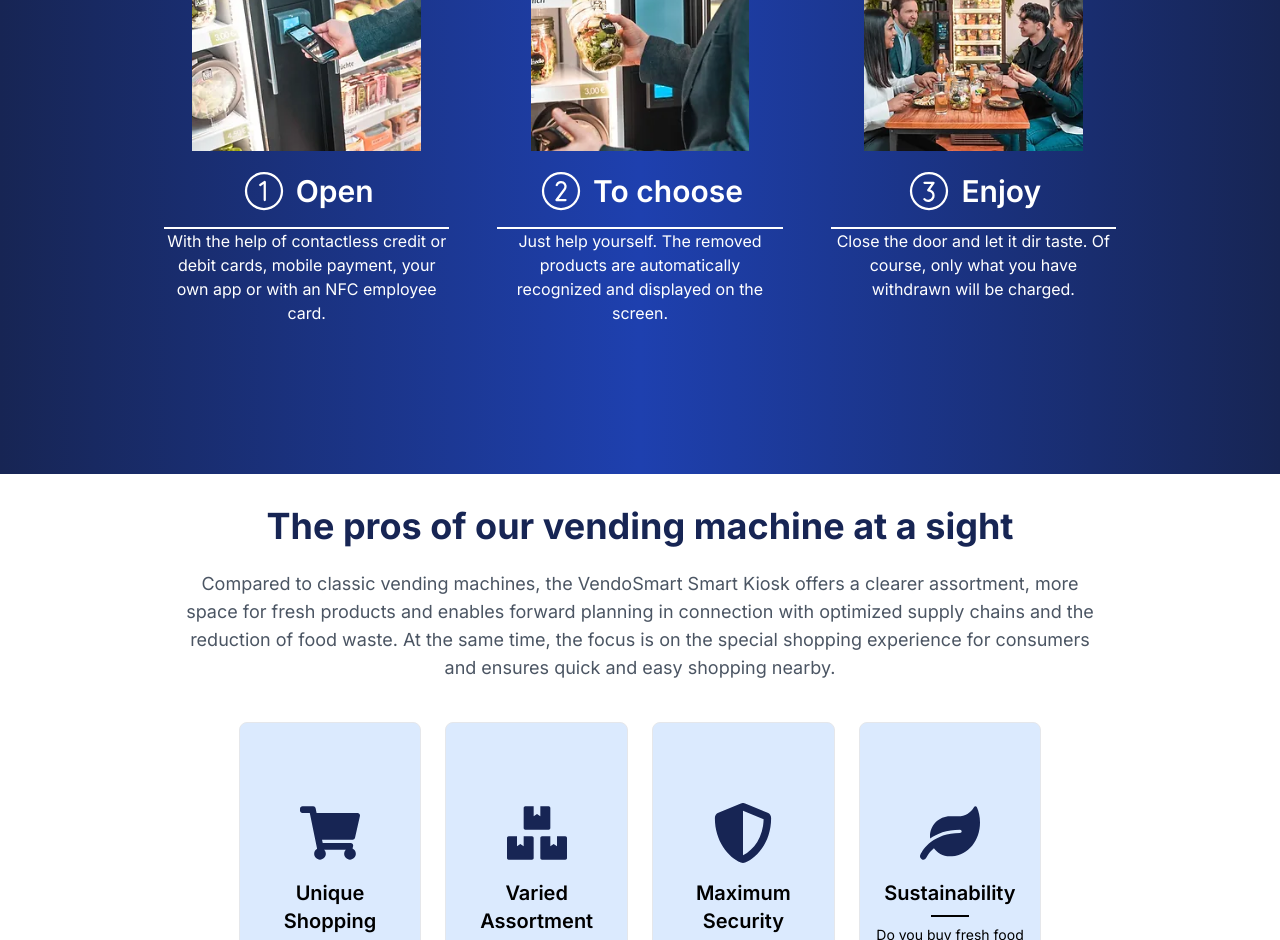
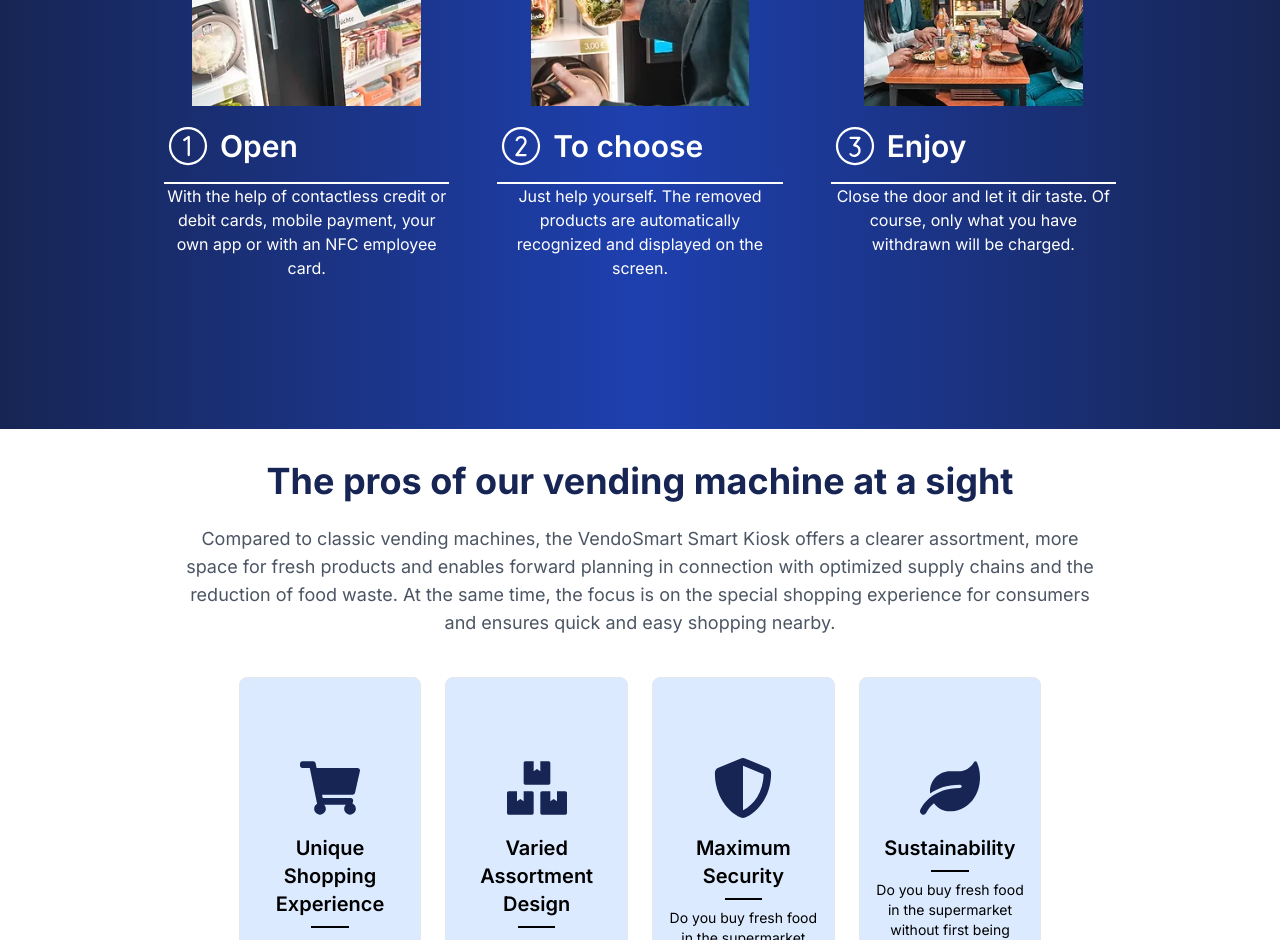
Before and after one commit to Georges13Metri/Vendo-AliBoss, a Next.js app: page / in a window 1280 px wide. Shown: the part 1860-2800 px from the top of the page. Built offline with nearby package versions, Linux system fonts and the light colour scheme.

Commit message:
componentTransition/scrolldown

```diff
--- a/src/components/Contact/Contactus.tsx
+++ b/src/components/Contact/Contactus.tsx
@@ -69,7 +69,7 @@ const Contactus = () => {
 
   return (
     <div
-      id="contactUs"
+      id="contactus"
       className=" flex flex-col p-10
        gap-8  items-center bg-gradient-to-r from-blue-950 via-blue-800
        to-blue-950"
--- a/src/components/Hero/Hero2.tsx
+++ b/src/components/Hero/Hero2.tsx
@@ -14,30 +14,35 @@ import {
   FaLock,
   FaTabletAlt,
 } from "react-icons/fa";
+import TransitionWrapper from "../TransitionWrapper";
 
 const Hero2 = () => {
   return (
     <div
-      className="bg-white py-12 px-4 sm:px-6 lg:px-8 flex
+      className="bg-white flex
     items-center min-h-screen"
     >
-      <div className="max-w-7xl mx-auto">
+      <div className="max-w-7xl mx-auto p-5">
+        <TransitionWrapper direction="y" offset="20">
           <h1
             className="text-3xl lg:text-4xl font-bold
          text-blue-950 mb-4 sm:text-center"
           >
             The vending system for efficient and flexible shopping
           </h1>
+        </TransitionWrapper>
+        <TransitionWrapper direction="x" offset="20">
           <p className="text-lg text-gray-600 mb-6 sm:text-center">
             Vendo&apos;s food vending machines revolutionize the shopping
-          experience and allow businesses to efficiently extend their reach and
-          hours of operation. Our 24/7 vending machines are flexible for use in
-          commercial or residential settings and offer cashless payment options.
-          Give your customers a seamless shopping experience with cashless
-          payment options and an intelligent product assortment. With our white
-          label option, you can customize the Smart Fridge to match your
-          branding and reinforce your brand.
+            experience and allow businesses to efficiently extend their reach
+            and hours of operation. Our 24/7 vending machines are flexible for
+            use in commercial or residential settings and offer cashless payment
+            options. Give your customers a seamless shopping experience with
+            cashless payment options and an intelligent product assortment. With
+            our white label option, you can customize the Smart Fridge to match
+            your branding and reinforce your brand.
           </p>
+        </TransitionWrapper>
         <div
           className="grid grid-cols-1 sm:grid-cols-1 md:grid-cols-3 gap-8 p-5
         sm:mx-auto md:mx-auto"
--- a/src/components/Hero/Hero3.tsx
+++ b/src/components/Hero/Hero3.tsx
@@ -7,41 +7,25 @@ import {
   PiNumberCircleThreeLight,
 } from "react-icons/pi";
 import { useInView } from "react-intersection-observer";
+import TransitionWrapper from "../TransitionWrapper";
 
 const Hero3 = () => {
-  const [ref, inView] = useInView();
-  const [isVisible, setIsVisible] = useState(false);
-
-  if (inView && !isVisible) {
-    setIsVisible(true);
-  }
-
   return (
     <div
-      ref={ref}
       className="bg-gradient-to-r from-blue-950 via-blue-800
-       to-blue-950 text-white py-12 min-h-screen items-center flex"
+       to-blue-950 text-white  min-h-screen items-center flex"
     >
       <div className="container mx-auto text-center">
-        <h1
-          className={`text-4xl font-bold mb-4 text-custom-yellow ${
-            isVisible
-              ? "transition-all duration-1000 transform translate-y-0 opacity-100"
-              : "opacity-0 transform translate-y-5"
-          }`}
-        >
+        <TransitionWrapper direction="y" offset="20">
+          <h1 className="text-4xl font-bold mb-4 text-custom-yellow">
             How does purchasing with Vendo work?
           </h1>
-        <p
-          className={`text-lg mb-8 ${
-            isVisible
-              ? "transition-all duration-1000 transform translate-y-0 opacity-100"
-              : "opacity-0 transform translate-y-10"
-          }`}
-        >
+
+          <p className="text-lg mb-8">
             Shopping at the smart fridge takes 15 seconds, which largely avoids
             long queues
           </p>
+        </TransitionWrapper>
         <div className="flex flex-col sm:flex-row justify-center items-start gap-4 p-5 w-4/5 mx-auto">
           <div className="w-full sm:w-1/3 px-4 mb-8 sm:mb-0 flex flex-col items-center">
             <div className="mb-4 h-56 w-full relative">
@@ -52,26 +36,16 @@ const Hero3 = () => {
                 style={{ objectFit: "contain" }}
               />
             </div>
-            <div
-              className={`flex items-center  ${
-                isVisible
-                  ? "transition-all duration-1000 transform translate-x-0 opacity-100"
-                  : "opacity-0 transform translate-x-10"
-              }`}
-            >
+            <TransitionWrapper direction="x" offset="20">
+              <div className="flex items-center">
                 <PiNumberCircleOneLight className="text-5xl" />
                 <h2 className="text-3xl font-semibold ml-2">Open</h2>
               </div>
-            <div
-              className={`border-t-2 border-white my-3 ${
-                isVisible
-                  ? "transition-all duration-1000 transform translate-x-0 opacity-100"
-                  : "opacity-0 transform translate-x-10"
-              }`}
-            >
+              <div className="border-t-2 border-white my-3">
                 With the help of contactless credit or debit cards, mobile
                 payment, your own app or with an NFC employee card.
               </div>
+            </TransitionWrapper>
           </div>
           <div className="w-full sm:w-1/3 px-4 mb-8 sm:mb-0 flex flex-col items-center">
             <div className="mb-4 h-56 w-full relative">
@@ -82,26 +56,17 @@ const Hero3 = () => {
                 style={{ objectFit: "contain" }}
               />
             </div>
-            <div
-              className={`flex items-center  ${
-                isVisible
-                  ? "transition-all duration-1000 transform translate-x-0 opacity-100"
-                  : "opacity-0 transform translate-x-10"
-              }`}
-            >
+            <TransitionWrapper direction="x" offset="20">
+              <div className="flex items-center">
                 <PiNumberCircleTwoLight className="text-5xl" />
                 <h2 className="text-3xl font-semibold ml-2">To choose</h2>
               </div>
-            <div
-              className={`border-t-2 border-white my-3 ${
-                isVisible
-                  ? "transition-all duration-1000 transform translate-x-0 opacity-100"
-                  : "opacity-0 transform translate-x-10"
-              }`}
-            >
+
+              <div className="border-t-2 border-white my-3">
                 Just help yourself. The removed products are automatically
                 recognized and displayed on the screen.
               </div>
+            </TransitionWrapper>
           </div>
           <div className="w-full sm:w-1/3 px-4 flex flex-col items-center">
             <div className="mb-4 h-56 w-full relative">
@@ -112,26 +77,16 @@ const Hero3 = () => {
                 style={{ objectFit: "contain" }}
               />
             </div>
-            <div
-              className={`flex items-center  ${
-                isVisible
-                  ? "transition-all duration-1000 transform translate-x-0 opacity-100"
-                  : "opacity-0 transform translate-x-10"
-              }`}
-            >
+            <TransitionWrapper direction="x" offset="20">
+              <div className="flex items-center">
                 <PiNumberCircleThreeLight className="text-5xl" />
                 <h2 className="text-3xl font-semibold ml-2">Enjoy</h2>
               </div>
-            <div
-              className={`border-t-2 border-white mt-3 my-3  ${
-                isVisible
-                  ? "transition-all duration-1000 transform translate-x-0 opacity-100"
-                  : "opacity-0 transform translate-x-10"
-              }`}
-            >
-              Close the door and let it dir taste. Of course, only what you have
-              withdrawn will be charged.
+              <div className="border-t-2 border-white mt-3 my-3">
+                Close the door and let it dir taste. Of course, only what you
+                have withdrawn will be charged.
               </div>
+            </TransitionWrapper>
           </div>
         </div>
       </div>
--- a/src/components/Hero/Hero4.tsx
+++ b/src/components/Hero/Hero4.tsx
@@ -1,75 +1,48 @@
 "use client";
-import React, { useState, useEffect } from "react";
-import { useInView } from "react-intersection-observer";
+import React from "react";
+import Image from "next/image";
 import { FaShoppingCart, FaBoxes, FaShieldAlt, FaLeaf } from "react-icons/fa";
+import TransitionWrapper from "../TransitionWrapper";
 
 const Hero4 = () => {
-  const [ref, inView] = useInView();
-  const [isVisible, setIsVisible] = useState(false);
-
-  useEffect(() => {
-    if (inView && !isVisible) {
-      setIsVisible(true);
-    }
-  }, [inView, isVisible]);
-
-  const transitionClassesX = isVisible
-    ? "transition-transform duration-1000 transform translate-x-0 opacity-100"
-    : "opacity-0 transform translate-x-10";
-  const transitionClassesY = isVisible
-    ? "transition-transform duration-1000 transform translate-y-0 opacity-100"
-    : "opacity-0 transform translate-y-5";
-
   return (
-    <div
-      ref={ref}
-      className="bg-white  p-2 text-black min-h-screen flex items-center"
-    >
+    <div className="bg-white p-2 text-black min-h-screen flex items-center">
       <div className="container mx-auto text-center">
-        <h1
-          className={`text-4xl font-bold mb-4 text-blue-950 ${transitionClassesY}`}
-        >
-          The pros of our vending machine at a sight
-        </h1>
-        <p
-          className={`text-lg mb-8 lg:w-3/4 md:w-full p-2 text-gray-600
-           mx-auto  ${transitionClassesX}`}
-        >
-          Compared to classic vending machines, the VendoSmart Smart Kiosk
-          offers a clearer assortment, more space for fresh products and enables
-          forward planning in connection with optimized supply chains and the
-          reduction of food waste. At the same time, the focus is on the special
-          shopping experience for consumers and ensures quick and easy shopping
-          nearby.
-        </p>
-        <div
-          className="grid grid-cols-1 sm:grid-cols-2
-         md:grid-cols-4 gap-6 px-5 sm:w-full sm:mx-auto
-          mx-auto lg:w-2/3"
-        >
+        <TransitionWrapper direction="y" offset="20">
+          <h1 className="text-4xl font-bold mb-4 text-blue-950">
+            The pros of our vending machine at a sight
+          </h1>
+        </TransitionWrapper>
+        <TransitionWrapper direction="x" offset="20">
+          <p className="text-lg mb-8 lg:w-3/4 md:w-full p-2 text-gray-600 mx-auto">
+            Compared to classic vending machines, the VendoSmart Smart Kiosk
+            offers a clearer assortment, more space for fresh products and
+            enables forward planning in connection with optimized supply chains
+            and the reduction of food waste. At the same time, the focus is on
+            the special shopping experience for consumers and ensures quick and
+            easy shopping nearby.
+          </p>
+        </TransitionWrapper>
+        <div className="grid grid-cols-1 sm:grid-cols-2 md:grid-cols-4 gap-6 px-5 sm:w-full sm:mx-auto mx-auto lg:w-2/3">
           <ContentBox
             icon={<FaShoppingCart />}
             title="Unique Shopping Experience"
             description="Do you buy fresh food in the supermarket without first being sure of the quality? Probably not - but this is exactly what happens with most conventional vending machines."
-            transitionClassesY={transitionClassesY}
           />
           <ContentBox
             icon={<FaBoxes />}
             title="Varied Assortment Design"
             description="Do you buy fresh food in the supermarket without first being sure of the quality? Probably not - but this is exactly what happens with most conventional vending machines."
-            transitionClassesY={transitionClassesY}
           />
           <ContentBox
             icon={<FaShieldAlt />}
             title="Maximum Security"
             description="Do you buy fresh food in the supermarket without first being sure of the quality? Probably not - but this is exactly what happens with most conventional vending machines."
-            transitionClassesY={transitionClassesY}
           />
           <ContentBox
             icon={<FaLeaf />}
             title="Sustainability"
             description="Do you buy fresh food in the supermarket without first being sure of the quality? Probably not - but this is exactly what happens with most conventional vending machines."
-            transitionClassesY={transitionClassesY}
           />
         </div>
       </div>
@@ -81,28 +54,20 @@ interface ContentBoxProps {
   icon: React.ReactNode;
   title: string;
   description: string;
-  transitionClassesY: string;
 }
 
 const ContentBox: React.FC<ContentBoxProps> = ({
   icon,
   title,
   description,
-  transitionClassesY,
 }) => (
-  <div className="border p-4 rounded-lg bg-blue-100 py-20 ">
-    <div
-      className={`flex justify-center text-6xl text-blue-950 ${transitionClassesY}`}
-    >
-      {icon}
-    </div>
-    <h2 className={`text-xl font-semibold mt-4 ${transitionClassesY}`}>
-      {title}
-    </h2>
-    <div
-      className={`border-b-2 border-black w-1/4 mx-auto my-2 ${transitionClassesY}`}
-    ></div>
-    <p className={`text-sm ${transitionClassesY}`}>{description}</p>
+  <div className="border p-4 rounded-lg bg-blue-100 py-20">
+    <TransitionWrapper direction="y" offset="20">
+      <div className="flex justify-center text-6xl text-blue-950">{icon}</div>
+      <h2 className="text-xl font-semibold mt-4">{title}</h2>
+      <div className="border-b-2 border-black w-1/4 mx-auto my-2"></div>
+      <p className="text-sm">{description}</p>
+    </TransitionWrapper>
   </div>
 );
 
--- a/src/components/Hero/Hero5.tsx
+++ b/src/components/Hero/Hero5.tsx
@@ -4,6 +4,7 @@ import Image from "next/image";
 const Hero5 = () => {
   return (
     <div
+      id="hero5"
       className="bg-gradient-to-r from-blue-950 via-blue-800
       to-blue-950  min-h-screen p-5 lg:p-0 flex items-center"
     >
--- a/src/components/Hero/Hero6/Hero6.tsx
+++ b/src/components/Hero/Hero6/Hero6.tsx
@@ -3,46 +3,31 @@ import React, { useState, useEffect } from "react";
 import { useInView } from "react-intersection-observer";
 import Slider from "./SliderComponent";
 import { boxes } from "./sliderData";
+import TransitionWrapper from "@/components/TransitionWrapper";
 
 const Hero6 = () => {
-  const [ref, inView] = useInView();
-  const [isVisible, setIsVisible] = useState(false);
-
-  useEffect(() => {
-    if (inView && !isVisible) {
-      setIsVisible(true);
-    }
-  }, [inView, isVisible]);
-
-  const transitionClassesX = isVisible
-    ? "transition-transform duration-1000 transform translate-x-0 opacity-100"
-    : "opacity-0 transform translate-x-10";
-  const transitionClassesY = isVisible
-    ? "transition-transform duration-1000 transform translate-y-0 opacity-100"
-    : "opacity-0 transform translate-y-5";
-
   return (
-    <div id="hero6" ref={ref} className="bg-white p-10 text-gray-600">
+    <div id="hero6" className="bg-white p-10 text-gray-600">
+      <TransitionWrapper direction="y" offset="20">
         <div className="container mx-auto text-center lg:w-1/2">
-        <h1
-          className={`text-4xl font-bold mb-4 text-blue-950 ${transitionClassesY}`}
-        >
+          <h1 className="text-4xl font-bold mb-4 text-blue-950">
             Vendosmart operations is powered by Fresh Mix catering. We provide a
             delicious selection of cold sandwiches, hot meals, salads, desserts
             and drinks. All our food items are freshly prepared, replenished and
             replaced daily .
           </h1>
         </div>
+      </TransitionWrapper>
+      <TransitionWrapper direction="x" offset="20">
         <div>
           <p
-          className={` mb-8 lg:w-1/2 md:w-full p-2 font-semibold
-           text-2xl text-center
-           mx-auto text-gray-600  ${transitionClassesX}`}
+            className="mb-8 lg:w-1/2 md:w-full p-2 font-semibold text-2xl text-center
+           mx-auto text-gray-600"
           >
             Slide to view some of the items in our fridges
           </p>
         </div>
-
+      </TransitionWrapper>
       <div>
         <Slider boxes={boxes} />
       </div>
--- a/src/components/Hero/Hero7.tsx
+++ b/src/components/Hero/Hero7.tsx
@@ -4,35 +4,24 @@ import React, { useEffect, useState } from "react";
 import { FaCheckCircle } from "react-icons/fa";
 import { IoMdCloseCircle } from "react-icons/io";
 import { useInView } from "react-intersection-observer";
+import TransitionWrapper from "../TransitionWrapper";
 
 const Hero7 = () => {
-  const [ref, inView] = useInView();
-  const [isVisible, setIsVisible] = useState(false);
-
-  useEffect(() => {
-    if (inView && !isVisible) {
-      setIsVisible(true);
-    }
-  }, [inView, isVisible]);
-
-  const transitionClassesY = isVisible
-    ? "transition-transform duration-1000 transform translate-y-0 opacity-100"
-    : "opacity-0 transform translate-y-10";
-
   return (
     <div
-      ref={ref}
-      className="bg-white flex p-10 items-center
+      className="bg-white flex p-5 items-center
     flex-col text-black min-h-screen justify-center"
     >
-      <h1
-        className={`text-4xl font-bold mb-10 md:w-full lg:w-1/2
-      text-center w-full text-blue-950 ${transitionClassesY}`}
-      >
-        VendoSmart vs Traditional Vending Machines
-      </h1>
+      <TransitionWrapper direction="y" offset="20">
+        <h1
+          className="text-4xl font-bold mb-10
+      text-center w-full text-blue-950"
+        >
+          VendoSmart vs Traditional Vending Machines
+        </h1>
+      </TransitionWrapper>
       <div className="overflow-x-auto w-full no-scrollbar">
-        <table className="lg:w-4/5 sm:w-full md:w-full mx-auto table-fixed">
+        <table className="lg:w-4/5 sm:w-full md:w-full mx-auto">
           <tbody>
             <tr>
               <td className="border-b-2 border-gray-400 w-1/2"></td>
--- a/src/components/Navbar/menuItems.ts
+++ b/src/components/Navbar/menuItems.ts
@@ -1,11 +1,10 @@
-// menuItems.ts
 export const menuItems = [
-    { label: "Home", href: "/" },
-    { label: "Smart-kiosk", href: "/smart-kiosk" },
-    { label: "Catering", href: "/catering" },
-    { label: "VendoSmart Technologies", href: "/technologies" },
-    { label: "VendoSmart Vending Machine", href: "/vending-machine" },
-    {label:"Conditions", href:"/"},
-    {label:"Data Protrection", href:"/"},
-    {label:"Imprint", href:"/"}
-  ];
+  { label: "Home", href: "/" },
+  { label: "Smart-kiosk", href: "/smart-kiosk" },
+  { label: "Catering", href: "#hero6" },
+  { label: "VendoSmart Technologies", href: "#hero5" },
+  { label: "VendoSmart Vending Machine", href: "/vending-machine" },
+  { label: "Conditions", href: "/" },
+  { label: "Data Protrection", href: "/" },
+  { label: "Imprint", href: "/" },
+];
--- /dev/null
+++ b/src/components/TransitionWrapper.tsx
@@ -0,0 +1,36 @@
+"use client";
+import React, { useState, useEffect, ReactNode } from "react";
+import { useInView } from "react-intersection-observer";
+
+interface TransitionWrapperProps {
+  children: ReactNode;
+  direction?: "x" | "y";
+  offset: string;
+}
+
+const TransitionWrapper: React.FC<TransitionWrapperProps> = ({
+  children,
+  direction = "y",
+  offset = "5",
+}) => {
+  const [ref, inView] = useInView();
+  const [isVisible, setIsVisible] = useState(false);
+
+  useEffect(() => {
+    if (inView && !isVisible) {
+      setIsVisible(true);
+    }
+  }, [inView, isVisible]);
+
+  const transitionClasses = isVisible
+    ? "transition-transform duration-1000 transform translate-0 opacity-100"
+    : `opacity-0 transform translate-${direction}-${offset}`;
+
+  return (
+    <div ref={ref} className={transitionClasses}>
+      {children}
+    </div>
+  );
+};
+
+export default TransitionWrapper;
```
Also changed, not shown: src/components/Hero/Hero1.tsx (+26 -7 lines), src/components/Navbar/Navbar.tsx (+37 -18 lines). Lines whose indentation alone changed are shown as unchanged.
